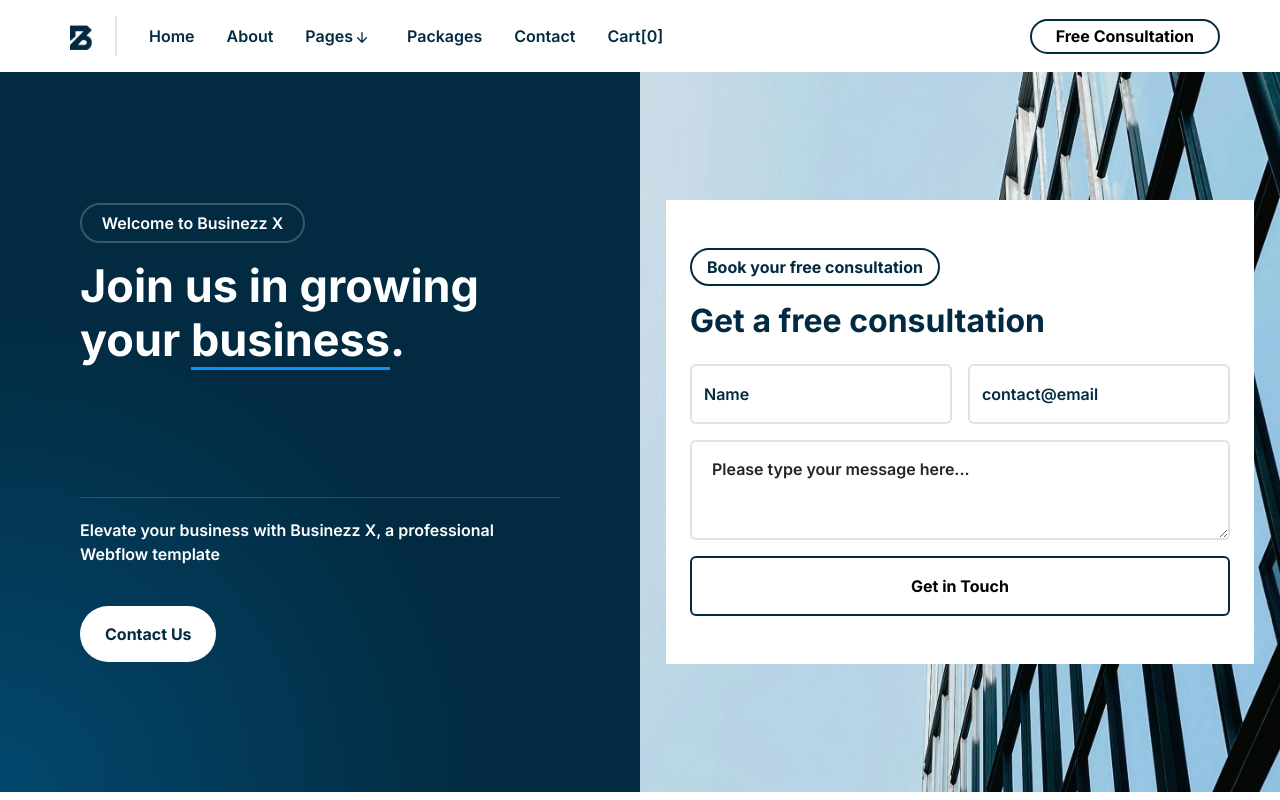
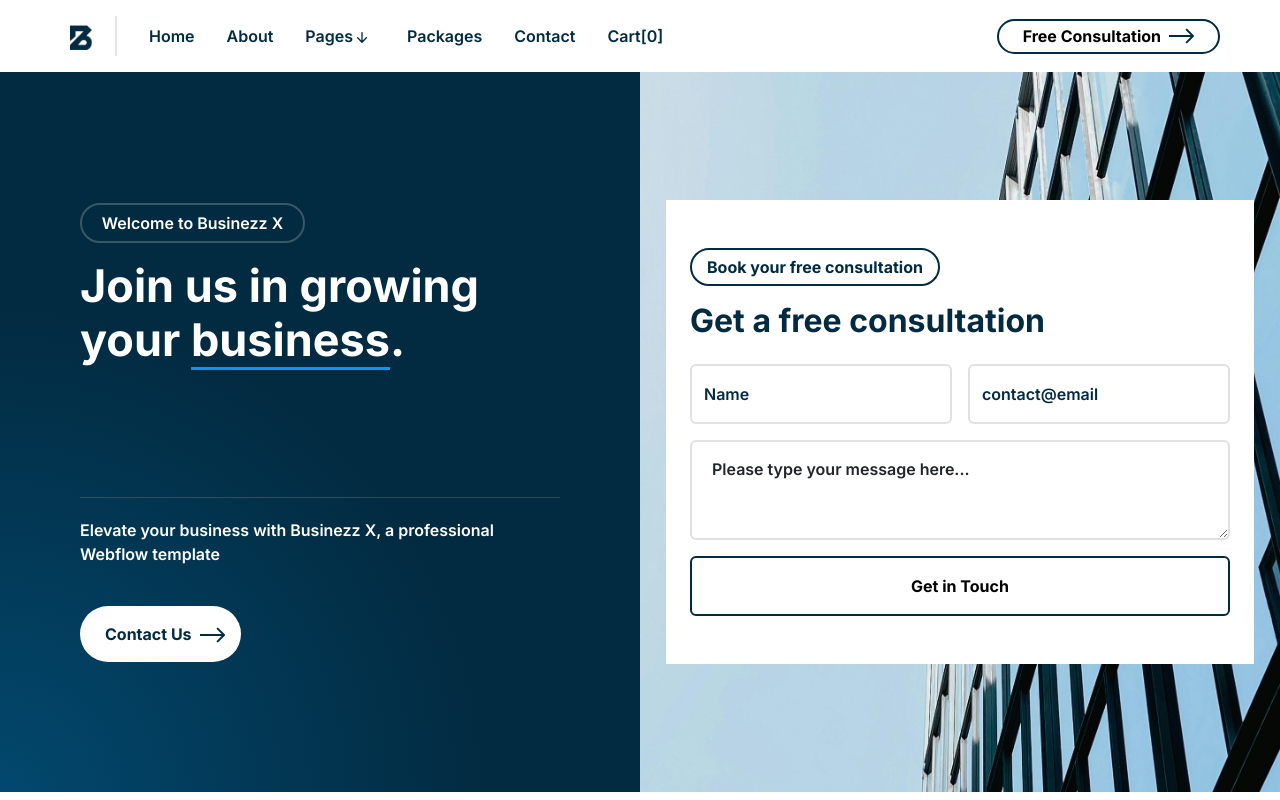
Before and after one commit to yayuwu/domo-challenge, a React (Vite) app: page / in a window 1280 px wide. Built offline with nearby package versions, Linux system fonts and the light colour scheme; the HTML template or start-up script is replaced by a standard one.

Commit message:
Detalles del boton

```diff
--- a/src/components/homeComponents.jsx
+++ b/src/components/homeComponents.jsx
@@ -10,7 +10,7 @@ export const HomeFisrtPart = () => {
             </div>
             <div>
                 <p>Elevate your business with Businezz X, a professional Webflow template</p>
-                <button className="btn-contact mt-4 pe-3 py-3 fw-bold rounded-pill"><span className='pe-2'>Contact Us</span></button>
+                <button className="btn-contact mt-4 pe-3 py-3 fw-bold rounded-pill"><span className='me-2'>Contact Us</span><RightArrow/></button>
             </div>
         </section>
     )
--- a/src/components/nav.jsx
+++ b/src/components/nav.jsx
@@ -1,5 +1,6 @@
 import { useState } from 'react';
 import { DownArrow } from './downArrow';
+import { RightArrow } from './rightArrow';
 import '../css/hamburgers.css'
 import '../css/nav.css';
 import logo from '/logo.webp';
@@ -56,7 +57,12 @@ export const Nav = () => {
                                 </li>
                             <li className="nav-item p-2">
                                     <a href="#" className="nav-link-active">Cart[0]</a>
-                                </li>
+                            </li>
+                            <li className="nav-item p-2 btn-consultation-container">
+                                <div>
+                                    <button className="d-flex align-items-center btn-consultation rounded-pill px-4 fw-bold bg-white position-relative"><span className='me-2'>Free Consultation</span><RightArrow/></button>
+                                </div>
+                            </li>
                         </ul>
                     </div>
                 </div>
@@ -100,7 +106,7 @@ export const Nav = () => {
                             </li>
                     </ul>
                         <div>
-                            <button className="btn-consultation rounded-pill px-4 fw-bold bg-white"><span>Free Consultation</span></button>
+                            <button className="d-flex align-items-center btn-consultation rounded-pill px-4 fw-bold bg-white position-relative"><span className='me-2'>Free Consultation</span><RightArrow/></button>
                         </div>
                 </div>
             </div>
--- a/src/components/rightArrow.jsx
+++ b/src/components/rightArrow.jsx
@@ -2,17 +2,8 @@ import '../css/arrows.css'
 
 export const RightArrow = () => {
     return (
-        <svg width="20" height="16" viewBox="0 0 30 16" fill="none" xmlns="http://www.w3.org/2000/svg">
-            <g className="arrows-right">
-                <g className="arrow-right-2">
-                    <path className="arrow-right-2_2" d="M24.7071 8.70711C25.0976 8.31658 25.0976 7.68342 24.7071 7.29289L18.3431 0.928932C17.9526 0.538408 17.3195 0.538408 16.9289 0.928932C16.5384 1.31946 16.5384 1.95262 16.9289 2.34315L22.5858 8L16.9289 13.6569C16.5384 14.0474 16.5384 14.6805 16.9289 15.0711C17.3195 15.4616 17.9526 15.4616 18.3431 15.0711L24.7071 8.70711ZM0 9L24 9V7L0 7L0 9Z" fill="#022B41"/>
-                </g>
-                <g className="arrow-right-1">
-                    <path className="arrow-right-1_2" d="M24.7071 8.70711C25.0976 8.31658 25.0976 7.68342 24.7071 7.29289L18.3431 0.928932C17.9526 0.538408 17.3195 0.538408 16.9289 0.928932C16.5384 1.31946 16.5384 1.95262 16.9289 2.34315L22.5858 8L16.9289 13.6569C16.5384 14.0474 16.5384 14.6805 16.9289 15.0711C17.3195 15.4616 17.9526 15.4616 18.3431 15.0711L24.7071 8.70711ZM0 9L24 9V7L0 7L0 9Z" fill="#0795F9"/>
-                </g>
-            </g>
+        <svg width="25" height="16" viewBox="0 0 25 16" fill="none" xmlns="http://www.w3.org/2000/svg">
+            <path className="arrow-right" d="M24.7071 8.70711C25.0976 8.31658 25.0976 7.68342 24.7071 7.29289L18.3431 0.928932C17.9526 0.538408 17.3195 0.538408 16.9289 0.928932C16.5384 1.31946 16.5384 1.95262 16.9289 2.34315L22.5858 8L16.9289 13.6569C16.5384 14.0474 16.5384 14.6805 16.9289 15.0711C17.3195 15.4616 17.9526 15.4616 18.3431 15.0711L24.7071 8.70711ZM0 9L24 9V7L0 7L0 9Z" fill="none"/>
         </svg>
-
-
     )
 }
--- a/src/css/arrows.css
+++ b/src/css/arrows.css
@@ -5,9 +5,7 @@ svg {
 }
 
 #arrow-1,
-#arrow-2,
-.arrow-right-1,
-.arrow-right-2 {
+#arrow-2 {
     transition: all 0.5s ease;
 }
 
@@ -28,17 +26,9 @@ svg:hover #arrow-2 {
 
 /* Right arrow */
 
-.arrow-right-1 {
-    opacity: 0;
-    transform: translateX(-100%);
+.arrow-right {
+    position: relative;
+    z-index: 2;
+    fill: #022B41;
+    transition: fill 0.3s ease;
 }
-
-svg:hover .arrow-right-2 {
-    transform: translateX(40%);
-    opacity: 0;
-}
-
-svg:hover .arrow-right-1 {
-    opacity: 1;
-    transform: translateX(0);
-}
--- a/src/css/nav.css
+++ b/src/css/nav.css
@@ -26,8 +26,13 @@
 }
 
 .btn-consultation span {
+    font-size: 13px;
     position: relative;
-    z-index: 1;
+    z-index: 2;
+}
+
+.btn-consultation-container {
+  margin-top: 400px;
 }
 
 .btn-consultation::before {
@@ -38,12 +43,16 @@
     width: 100%;
     height: 100%;
     background-color: #022b41;
-    z-index: 0;
+    z-index: 1;
     transition: left 0.4s ease;
 }
 
 .btn-consultation:hover {
     color: white;
+}
+
+.btn-consultation:hover .arrow-right {
+  fill: #ffffff;
 }
 
 .btn-consultation:hover::before {
@@ -170,3 +179,9 @@ a.nav-link-active:hover svg #arrow-2 {
       transform: translateY(0);
     }
   }
+
+@media (width >= 500px) {
+  .btn-consultation span {
+    font-size: 16px;
+  }
+}
```
Also changed, not shown: _ref/arrows-svg/arrow-right.svg (added).
